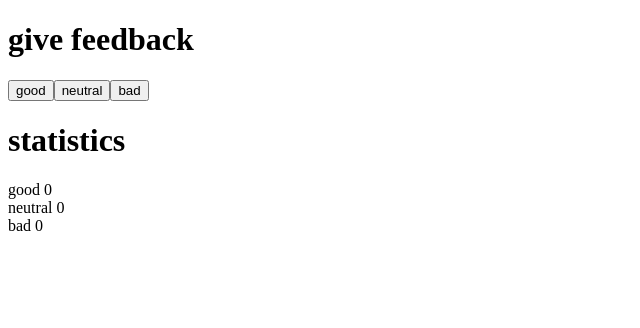
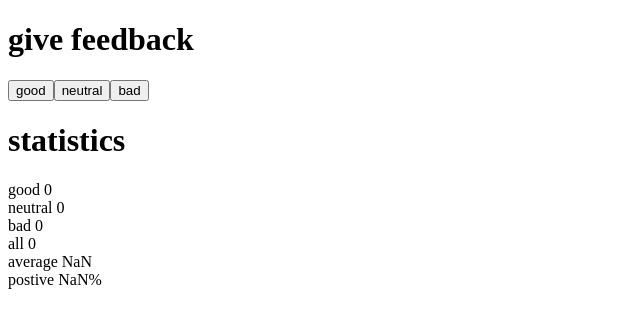
Before and after one commit to eding888/fullstackopen-part-1, a React (Create React App) app in the folder unicafe/: page / in a window 1280 px wide. Shown: the top 328 px of the page, without its empty margins (0-640 px from the left). Built offline with nearby package versions, Linux system fonts and the light colour scheme.

Commit message:
Complete 1.7

```diff
--- a/unicafe/src/App.js
+++ b/unicafe/src/App.js
@@ -15,7 +15,7 @@ function App() {
   const [good, setGood] = useState(0);
   const [neutral, setNeutral] = useState(0);
   const [bad, setBad] = useState(0);
-
+  const total = good + neutral + bad;
   const incrementValue = (value, setFunction) => {
     setFunction(value + 1);
   }
@@ -32,6 +32,9 @@ function App() {
       <Display text="good" value={good} />
       <Display text="neutral" value={neutral} />
       <Display text="bad" value={bad} />
+      <Display text="all" value= {total}/>
+      <Display text="average" value= {(good - bad) / total}/>
+      <Display text="postive" value= {`${good / total}%`}/>
     </>
 
   );
```
